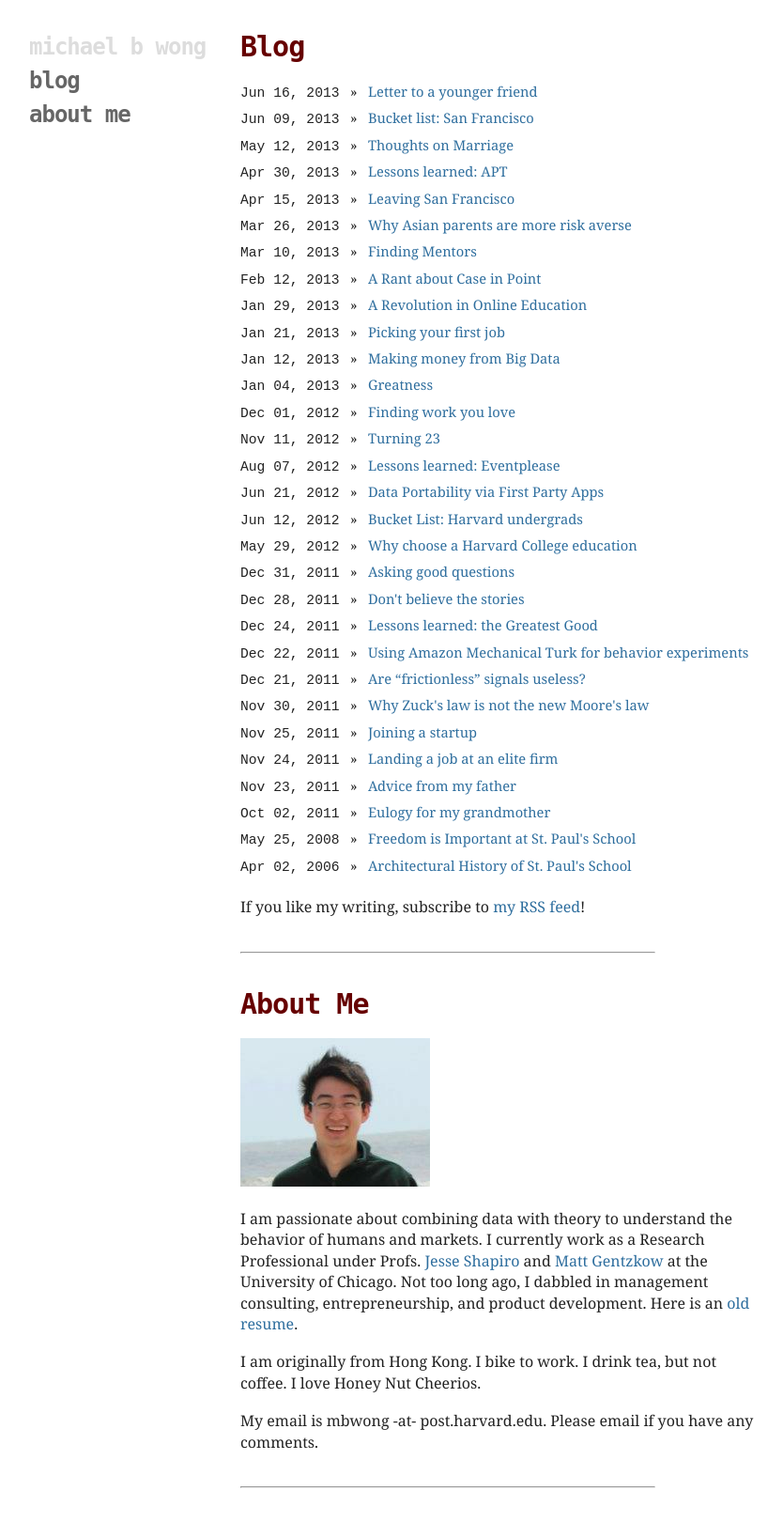
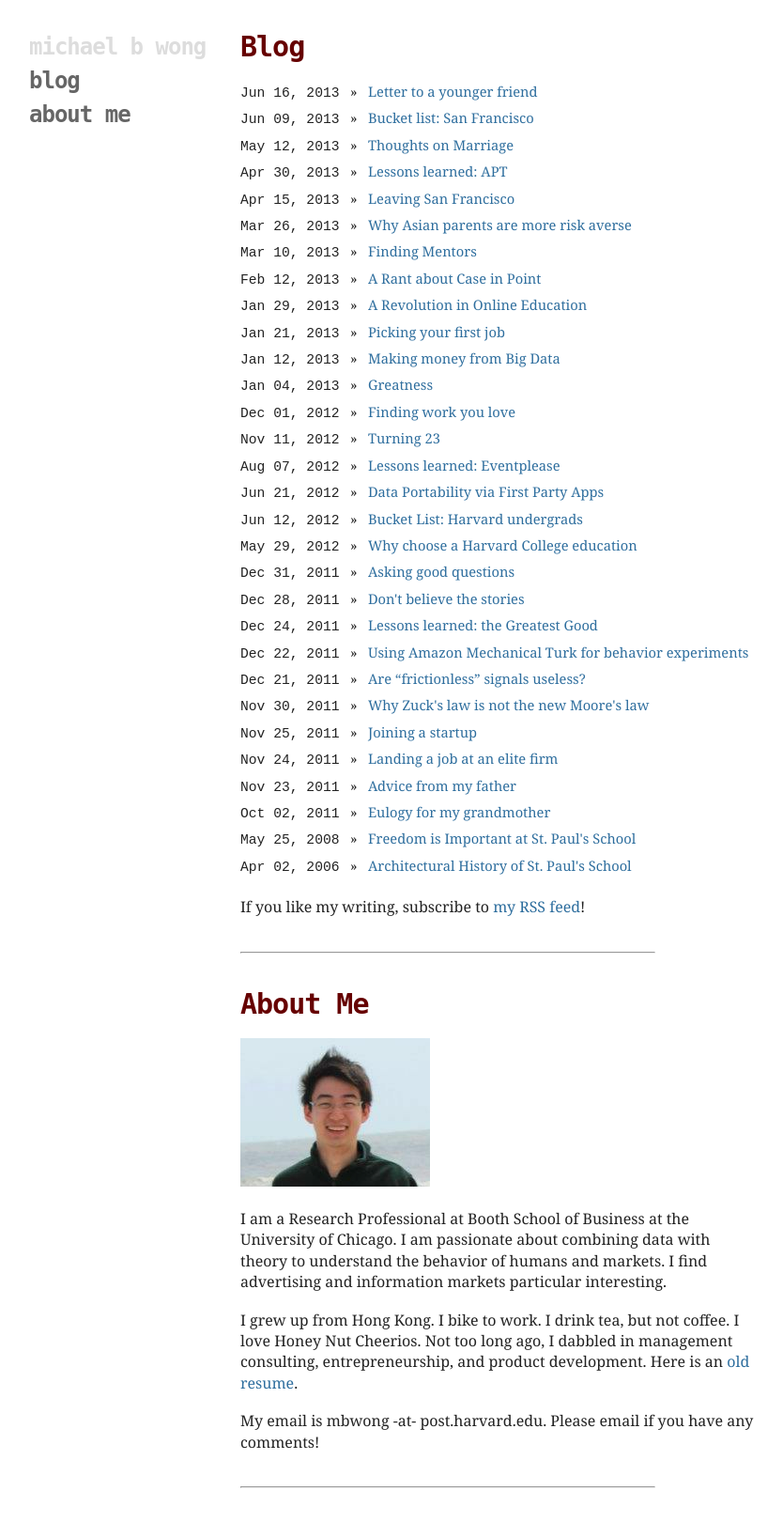
Before and after one commit to mbwong/mbwong.github.com, a Jekyll site: the page built from index.html, in a window 1280 px wide. Shown: the whole page at 94% size, without its empty margins (94-928 px from the left). Built offline with Jekyll 4.4.1, drawn with Linux system fonts in a browser that asks for light colours.

Commit message:
Update index.html

```diff
--- a/index.html
+++ b/index.html
@@ -24,10 +24,10 @@
 
 <p><img src="/mugshot.png"/></p>
 
-<p>I am passionate about combining data with theory to understand the behavior of humans and markets. I currently work as a Research Professional under Profs. <a href="http://faculty.chicagobooth.edu/jesse.shapiro/">Jesse Shapiro</a> and <a href="http://faculty.chicagobooth.edu/matthew.gentzkow/">Matt Gentzkow</a> at the University of Chicago. Not too long ago, I dabbled in management consulting, entrepreneurship, and product development. Here is an <a href="/resume.pdf">old resume</a>.
+<p>I am a Research Professional at Booth School of Business at the University of Chicago. I am passionate about combining data with theory to understand the behavior of humans and markets. I find advertising and information markets particular interesting.
 
-<p>I am originally from Hong Kong. I bike to work. I drink tea, but not coffee. I love Honey Nut Cheerios.
+<p>I grew up from Hong Kong. I bike to work. I drink tea, but not coffee. I love Honey Nut Cheerios. Not too long ago, I dabbled in management consulting, entrepreneurship, and product development. Here is an <a href="/resume.pdf">old resume</a>.
 
-<p>My email is mbwong -at- post.harvard.edu. Please email if you have any comments.
+<p>My email is mbwong -at- post.harvard.edu. Please email if you have any comments!
 
 <hr>
```
